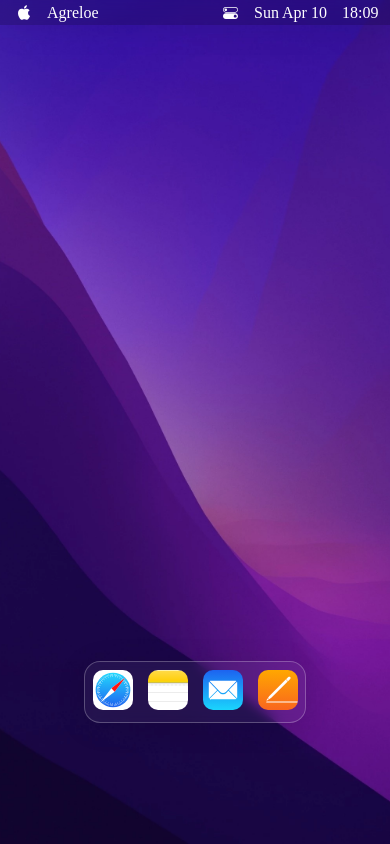
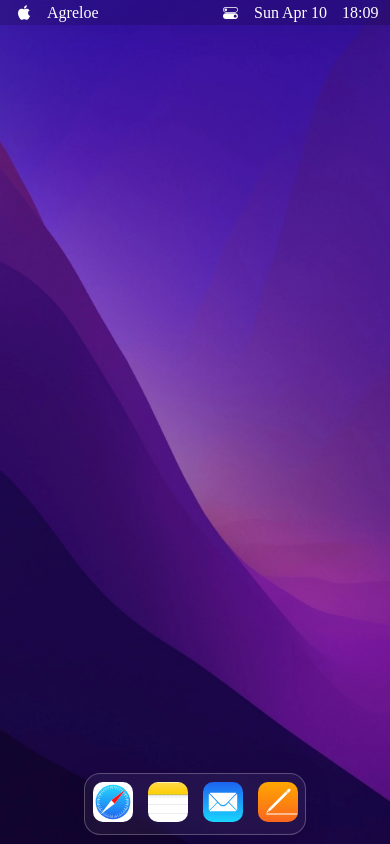
Before and after one commit to agreloe/agreloe-mac-os, a React (Create React App) app: page / in a window 390 px wide. Built offline with nearby package versions, Linux system fonts and the light colour scheme; a web font is replaced by a local one.

Commit message:
trying to fix vh unit mobile view on ios

```diff
--- a/src/assets/stylesheets/App.scss
+++ b/src/assets/stylesheets/App.scss
@@ -24,7 +24,9 @@
 
   &__loader {
     width: 100vw;
-    height: 100vh;
+    min-height: 100vh;
+  /* mobile viewport bug fix */
+    min-height: -webkit-fill-available;
     position: absolute;
     display: flex;
     justify-content: center;
@@ -79,19 +81,28 @@
   &__bg {
     position: absolute;
     overflow: hidden;
-    width: 100vw;
+    width: 100%;
     height: 100vh;
+  /* mobile viewport bug fix */
+    min-height: -webkit-fill-available;
+
 
     picture {
       object-fit: cover;
-      width: 100vw;
+      width: 100%;
       height: 100vh;
+  /* mobile viewport bug fix */
+      min-height: -webkit-fill-available;
+
     }
 
     img {
       object-fit: cover;
-      width: 100vw;
+      width: 100%;
       height: 100vh;
+  /* mobile viewport bug fix */
+      min-height: -webkit-fill-available;
+
     }
   }
 
@@ -106,7 +117,6 @@
     grid-row: 3/4;
     place-self: center;
     position: relative;
-    margin: 0 0 14rem 0;
   }
 
   &__screen {
@@ -188,9 +198,7 @@
     }
   }
   @include xl-screen {
-    &__navbar {
-      margin: 0;
-    }
+
     &__screen {
       &__draw {
         left: 65%;
@@ -211,9 +219,7 @@
     }
   }
   @include xxl-screen {
-    &__navbar {
-      margin: 0;
-    }
+
     &__screen {
       &__draw {
         left: 65%;
@@ -235,9 +241,7 @@
   }
 
   @include medium-screen {
-    &__navbar {
-      margin: 0;
-    }
+
     &__screen {
       &__draw {
         left: 55%;
--- a/src/assets/stylesheets/_Variables.scss
+++ b/src/assets/stylesheets/_Variables.scss
@@ -59,6 +59,9 @@ $secondaryFont: "San Francisco Display Thin";
     padding: 0;
     font-family: $primaryFont;
     color: $textColor;
+    min-height: 100vh;
+    /* mobile viewport bug fix */
+    min-height: -webkit-fill-available;
 }
 
 @mixin divImg($bgSize) {
--- a/src/assets/stylesheets/index.scss
+++ b/src/assets/stylesheets/index.scss
@@ -3,6 +3,7 @@
 body {
   @include initialConfig;
   background-color: black;
+
   h1,
   h2,
   h3,
```
